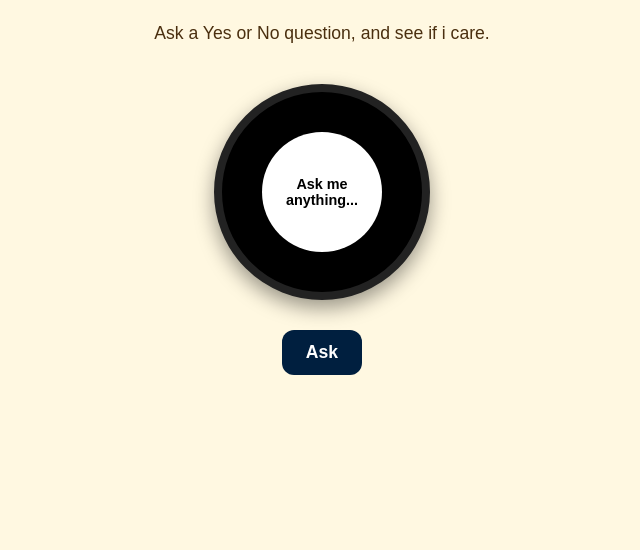
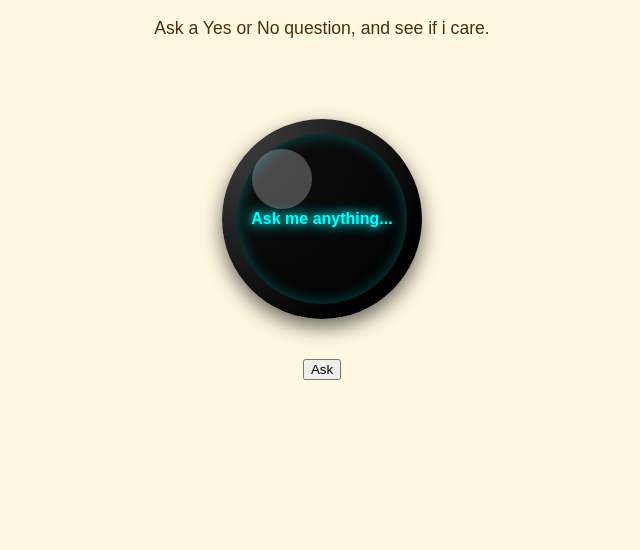
Before and after one commit to Jbot478/Sassy-8-ball, a plain HTML site: page index.html in a window 1280 px wide. Shown: the part 250-800 px from the top of the page, without its empty margins (318-958 px from the left). Drawn offline with Linux system fonts and the light colour scheme.

Commit message:
Update style.css
made ball nicer and got rid of the ask button

```diff
--- a/style.css
+++ b/style.css
@@ -20,50 +20,53 @@ p {
   font-size: 1.1rem;
 }
 
+#eight-ball::after {
+  content: "";
+  position: absolute;
+  top: 15%;
+  left: 15%;
+  width: 30%;
+  height: 30%;
+  border-radius: 50%;
+  background: rgba(255,255,255,0.25); /* glossy reflection */
+  pointer-events: none; /* so it doesn't block clicks */
+}
+
+#eight-ball:hover {
+  box-shadow: 0 0 20px #fff, 0 0 40px #0ff, 0 0 60px #0ff; /* glowing on hover */
+  transform: scale(1.05);
+}
+
+
 #eight-ball {
   width: 200px;
   height: 200px;
-  background-color: #000;
-  border: 8px solid #222;
-  border-radius: 50%;
-  position: relative;
-  display: flex;
-  align-items: center;
-  justify-content: center;
-  box-shadow: 0 8px 20px rgba(0,0,0,0.4);
-  margin-bottom: 30px;
-  cursor: pointer;
-  transition: transform 0.1s ease;
-}
-
-#message {
-  width: 100px;
-  height: 100px;
-  background-color: #fff;
-  color: #000;
+  background: radial-gradient(circle at top left, #444 0%, #000 80%); /* 3D shiny effect */
   border-radius: 50%;
   display: flex;
   align-items: center;
   justify-content: center;
-  font-weight: bold;
-  text-align: center;
-  padding: 10px;
-  font-size: 0.9rem;
+  cursor: pointer;
+  box-shadow: 0 8px 20px rgba(0,0,0,0.6); /* deeper shadow for depth */
+  transition: transform 0.2s, box-shadow 0.2s;
+  position: relative;
+  margin: 40px auto; /* centers on the page */
 }
 
-#ask-btn {
-  background-color: #001f3f; /* inky blue */
-  color: #fff;
-  border: none;
-  border-radius: 12px;
-  padding: 12px 24px;
-  font-size: 1.1rem;
+#message {
+  width: 150px;
+  height: 150px;
+  background: radial-gradient(circle at top left, #111 0%, #000 100%); /* mini 3D inside ball */
+  color: #0ff;
   font-weight: bold;
-  cursor: pointer;
-  transition: background-color 0.2s, transform 0.1s;
+  font-size: 1rem;
+  text-align: center;
+  display: flex;
+  align-items: center;
+  justify-content: center;
+  border-radius: 50%;
+  text-shadow: 0 0 8px #0ff, 0 0 16px #0ff; /* glowing text */
+  pointer-events: none; /* ensures clicks go to the parent #eight-ball */
+  box-shadow: inset 0 0 15px rgba(0,255,255,0.3); /* inner glow for magic effect */
+  padding: 10px;
 }
-
-#ask-btn:hover {
-  background-color: #003366;
-  transform: scale(1.05);
-}
```
